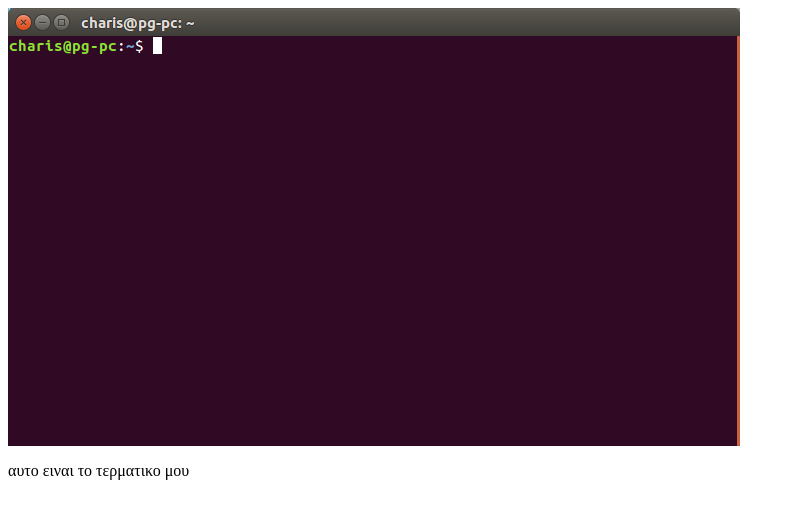
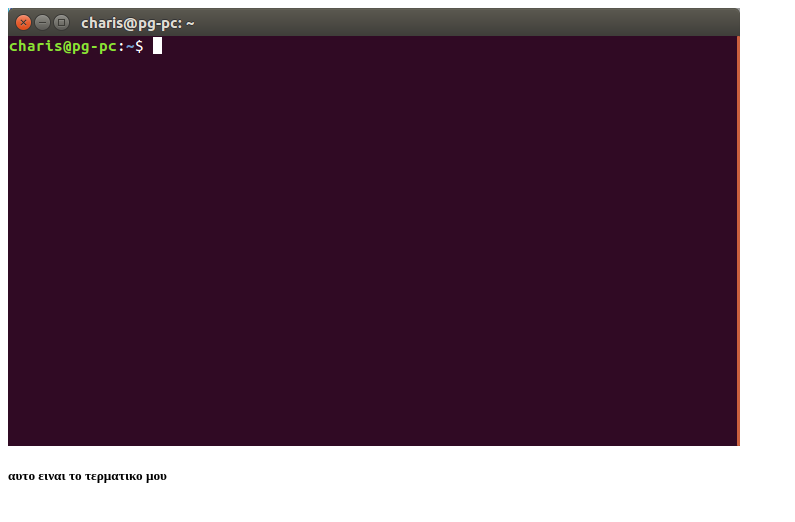
Before and after one commit to black-panther-coyote/termiminal, a plain HTML site: page index.html in a window 1280 px wide. Shown: the whole page, without its empty margins (0-795 px from the left). Drawn offline with Linux system fonts and the light colour scheme.

Commit message:
Update index.html

```diff
--- a/index.html
+++ b/index.html
@@ -14,10 +14,10 @@
 </p>
 
 
-<p><h8>
+<p><h5>
 αυτο ειναι το τερματικο μου
 
-</h8></p>
+</h5></p>
 
 
 
```
